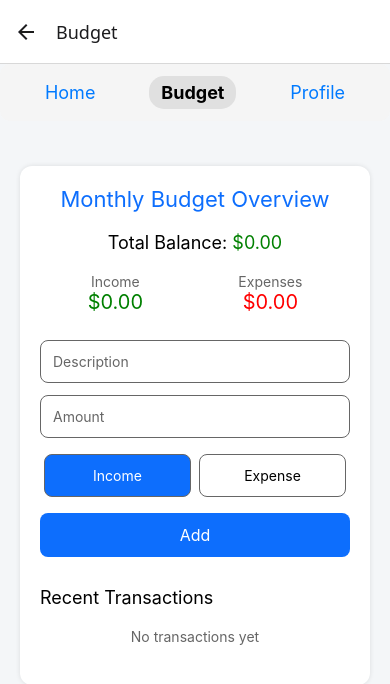
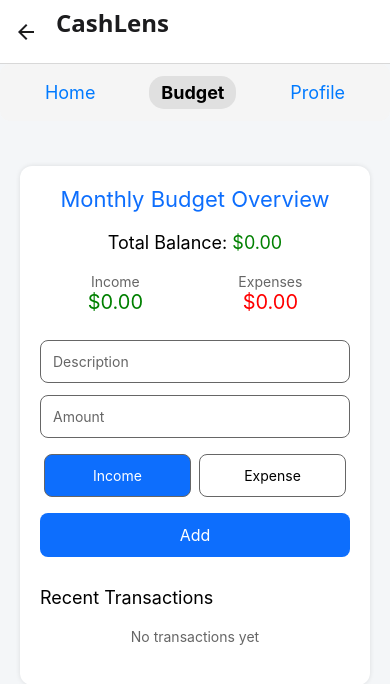
Before and after one commit to TygrisIQ/CashLens, a React Native app: screen /Budget in a window 390 px wide. Shown: the top 684 px of the page. Built offline with nearby package versions, Linux system fonts and the light colour scheme.

Commit message:
small touches

```diff
--- a/App.jsx
+++ b/App.jsx
@@ -12,6 +12,8 @@ import { SafeAreaProvider } from 'react-native-safe-area-context';
 import HomeScreen from './src/screens/HomeScreens';
 import BudgetScreen from './src/screens/BudgetScreen';
 import ProfileScreen from './src/screens/ProfileScreen';
+import { styles } from './src/ui/shared/styles';
+
 const Stack = createNativeStackNavigator();
 
 function App() {
@@ -35,14 +37,16 @@ function App() {
             name="Budget"
             component={BudgetScreen}
             options={{
-              title: 'Budget',
+              title: 'CashLens',
+              headerTitleStyle: styles.title
             }}
           />
           <Stack.Screen
           name="Profile"
           component={ProfileScreen}
           options={{
-            title: "Profile",
+            title: "CashLens",
+            headerTitleStyle: styles.title
           }}
           />
         </Stack.Navigator>
@@ -51,13 +55,6 @@ function App() {
   );
 }
 
-const styles = StyleSheet.create({
-  title: {
-    fontSize: 24,
-    fontWeight: 'bold',
-    marginBottom: 20,
-    backgroundColor: '#0f0095ff',
-  }
-});
+
 
 export default App;
```
Also changed, not shown: src/ui/shared/styles.jsx (+5 -5 lines).
